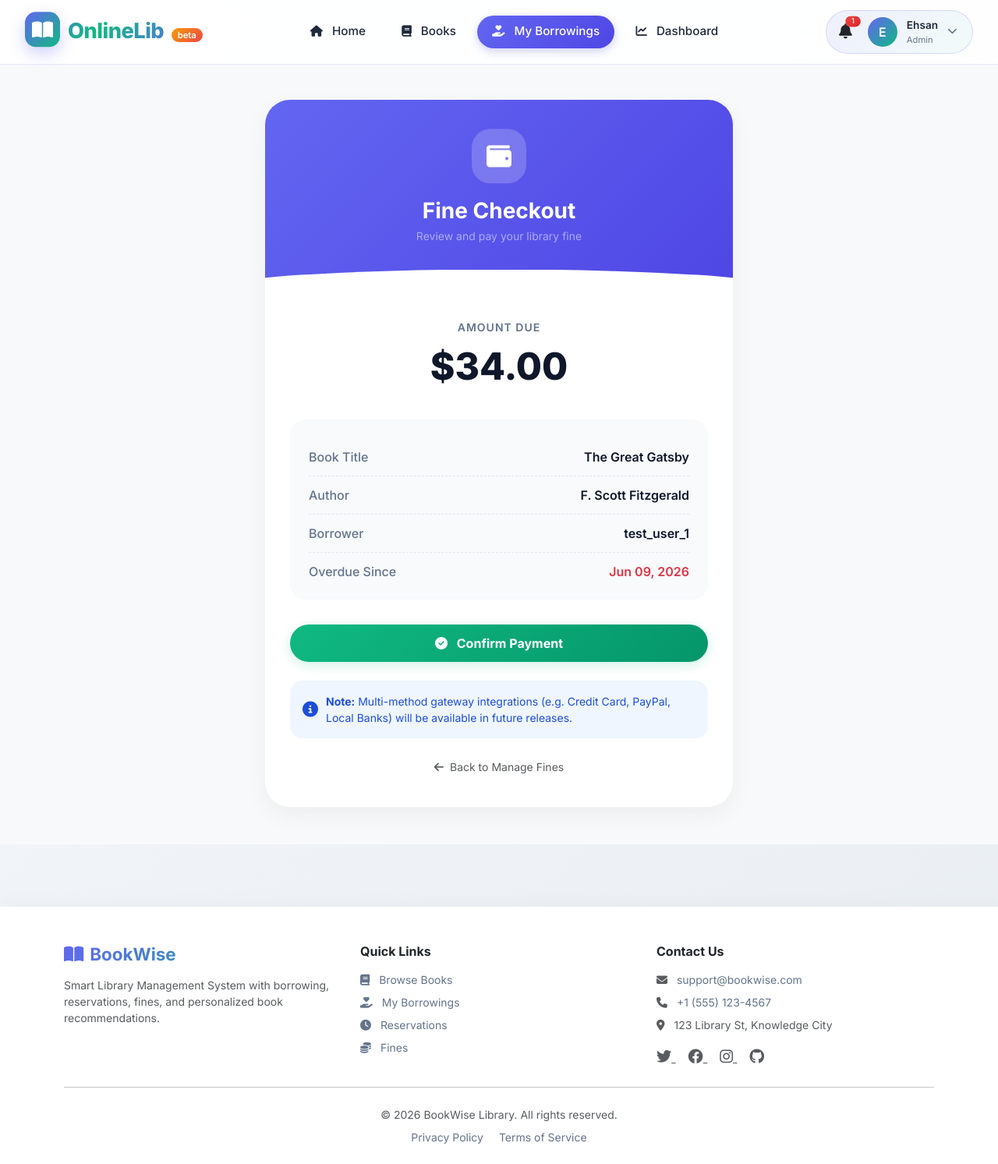
After one commit to Dhamnix/OnlineLibManagment, a Django app: page /borrowing/fines/pay/6/ in a window 1280 px wide. The commit adds this page. Shown: the whole page at 78% size. Run offline with Django 5.2, Linux system fonts and the light colour scheme; a user stored in the database is signed in; data comes from the database, SQL or seed files in the repository; both versions use the stored data as it was after the commit.

Commit message:
adding extra Payment page for Fine payment

```diff
--- /dev/null
+++ b/borrowing/templates/borrowing/fine_payment.html
@@ -0,0 +1,223 @@
+{% extends "base.html" %}
+{% load static %}
+
+{% block title %}Pay Fine | OnlineLib{% endblock %}
+
+{% block extra_css %}
+<style>
+    .payment-container {
+        max-width: 600px;
+        margin: 0 auto;
+    }
+
+    .checkout-card {
+        background: white;
+        border-radius: 32px;
+        border: none;
+        box-shadow: 0 10px 30px rgba(0, 0, 0, 0.05);
+        overflow: hidden;
+    }
+
+    .checkout-header {
+        background: linear-gradient(135deg, var(--primary, #6366f1), #4f46e5);
+        color: white;
+        padding: 2.5rem 2rem;
+        text-align: center;
+        position: relative;
+    }
+
+    .checkout-header::after {
+        content: '';
+        position: absolute;
+        bottom: -1px;
+        left: 0;
+        right: 0;
+        height: 24px;
+        background: white;
+        clip-path: ellipse(60% 100% at 50% 100%);
+    }
+
+    .checkout-icon {
+        width: 70px;
+        height: 70px;
+        background: rgba(255, 255, 255, 0.2);
+        backdrop-filter: blur(10px);
+        border-radius: 24px;
+        display: flex;
+        align-items: center;
+        justify-content: center;
+        font-size: 2rem;
+        margin: 0 auto 1rem;
+        animation: float 3s ease-in-out infinite;
+    }
+
+    @keyframes float {
+        0%, 100% { transform: translateY(0); }
+        50% { transform: translateY(-8px); }
+    }
+
+    .checkout-body {
+        padding: 2.5rem 2rem;
+    }
+
+    .amount-display {
+        text-align: center;
+        margin-bottom: 2rem;
+    }
+
+    .amount-label {
+        font-size: 0.875rem;
+        text-transform: uppercase;
+        letter-spacing: 1px;
+        color: #64748b;
+        font-weight: 600;
+    }
+
+    .amount-value {
+        font-size: 3rem;
+        font-weight: 800;
+        color: #0f172a;
+        margin-top: 0.25rem;
+    }
+
+    .detail-list {
+        background: #f8fafc;
+        border-radius: 20px;
+        padding: 1.5rem;
+        margin-bottom: 2rem;
+    }
+
+    .detail-item {
+        display: flex;
+        justify-content: space-between;
+        padding: 0.75rem 0;
+        border-bottom: 1px dashed #e2e8f0;
+    }
+
+    .detail-item:last-child {
+        border-bottom: none;
+        padding-bottom: 0;
+    }
+
+    .detail-label {
+        color: #64748b;
+        font-weight: 500;
+    }
+
+    .detail-val {
+        color: #0f172a;
+        font-weight: 600;
+        text-align: right;
+    }
+
+    .btn-pay-confirm {
+        background: linear-gradient(135deg, #10b981, #059669);
+        border: none;
+        border-radius: 40px;
+        padding: 12px 30px;
+        font-weight: 700;
+        color: white;
+        width: 100%;
+        transition: all 0.3s ease;
+        box-shadow: 0 4px 15px rgba(16, 185, 129, 0.2);
+    }
+
+    .btn-pay-confirm:hover {
+        transform: translateY(-2px);
+        box-shadow: 0 8px 25px rgba(16, 185, 129, 0.3);
+    }
+
+    .payment-options-hint {
+        background: #eff6ff;
+        border-radius: 16px;
+        padding: 1rem;
+        font-size: 0.875rem;
+        color: #1d4ed8;
+        display: flex;
+        align-items: center;
+        gap: 10px;
+        margin-top: 1.5rem;
+    }
+</style>
+{% endblock %}
+
+{% block content %}
+<section class="py-5 bg-light min-vh-100 d-flex align-items-center">
+    <div class="container">
+        <div class="payment-container">
+            <div class="checkout-card">
+
+                <!-- Header -->
+                <div class="checkout-header">
+                    <div class="checkout-icon">
+                        <i class="fas fa-wallet"></i>
+                    </div>
+                    <h3 class="fw-bold mb-0">Fine Checkout</h3>
+                    <p class="text-white-50 small mt-1">Review and pay your library fine</p>
+                </div>
+
+                <!-- Body -->
+                <div class="checkout-body">
+
+                    <!-- Amount -->
+                    <div class="amount-display">
+                        <div class="amount-label">Amount Due</div>
+                        <div class="amount-value">${{ fine.amount|floatformat:2 }}</div>
+                    </div>
+
+                    <!-- Details -->
+                    <div class="detail-list">
+                        <div class="detail-item">
+                            <span class="detail-label">Book Title</span>
+                            <span class="detail-val">{{ fine.borrow.book.title }}</span>
+                        </div>
+                        <div class="detail-item">
+                            <span class="detail-label">Author</span>
+                            <span class="detail-val">{{ fine.borrow.book.author }}</span>
+                        </div>
+                        <div class="detail-item">
+                            <span class="detail-label">Borrower</span>
+                            <span class="detail-val">{{ fine.user.username }}</span>
+                        </div>
+                        <div class="detail-item">
+                            <span class="detail-label">Overdue Since</span>
+                            <span class="detail-val text-danger">{{ fine.borrow.due_date|date:"M d, Y" }}</span>
+                        </div>
+                    </div>
+
+                    <!-- Confirmation Form -->
+                    <form method="post">
+                        {% csrf_token %}
+                        <button type="submit" class="btn btn-pay-confirm">
+                            <i class="fas fa-check-circle me-2"></i> Confirm Payment
+                        </button>
+                    </form>
+
+                    <!-- Hint / Future Expansion Placeholder -->
+                    <div class="payment-options-hint">
+                        <i class="fas fa-info-circle fs-5"></i>
+                        <div>
+                            <strong>Note:</strong> Multi-method gateway integrations (e.g. Credit Card, PayPal, Local Banks) will be available in future releases.
+                        </div>
+                    </div>
+
+                    <!-- Back Link -->
+                    <div class="text-center mt-4">
+                        {% if request.user.role == 'ADMIN' or request.user.is_superuser %}
+                            <a href="{% url 'borrowing:admin_fine_list' %}" class="text-muted text-decoration-none small">
+                                <i class="fas fa-arrow-left me-1"></i> Back to Manage Fines
+                            </a>
+                        {% else %}
+                            <a href="{% url 'borrowing:fine_list' %}" class="text-muted text-decoration-none small">
+                                <i class="fas fa-arrow-left me-1"></i> Back to Fines
+                            </a>
+                        {% endif %}
+                    </div>
+
+                </div>
+
+            </div>
+        </div>
+    </div>
+</section>
+{% endblock %}
--- a/borrowing/views.py
+++ b/borrowing/views.py
@@ -578,9 +578,8 @@ class FineListView(LoginRequiredMixin, ListView):
 
 
 class PayFineView(LoginRequiredMixin, View):
-    def post(self, request, pk):
+    def get(self, request, pk):
         user = request.user
-
         if user.is_superuser or getattr(user, "role", None) == "ADMIN":
             fine = get_object_or_404(Fine, pk=pk)
         else:
@@ -590,10 +589,27 @@ class PayFineView(LoginRequiredMixin, View):
             messages.warning(request, "This fine has already been paid.")
             return redirect("borrowing:fine_list")
 
+        return render(request, "borrowing/fine_payment.html", {"fine": fine})
+
+    def post(self, request, pk):
+        user = request.user
+        if user.is_superuser or getattr(user, "role", None) == "ADMIN":
+            fine = get_object_or_404(Fine, pk=pk)
+        else:
+            fine = get_object_or_404(Fine, pk=pk, user=user)
+
+        if fine.is_paid:
+            messages.warning(request, "This fine has already been paid.")
+            if user.is_superuser or getattr(user, "role", None) == "ADMIN":
+                return redirect("borrowing:admin_fine_list")
+            return redirect("borrowing:fine_list")
+
         fine.is_paid = True
         fine.save()
 
         messages.success(request, f"Fine of ${fine.amount} for '{fine.borrow.book.title}' has been successfully paid.")
+        if user.is_superuser or getattr(user, "role", None) == "ADMIN":
+            return redirect("borrowing:admin_fine_list")
         return redirect("borrowing:fine_list")
 
 
```
Also changed, not shown: borrowing/templates/borrowing/admin_fine_list.html (+3 -6 lines), borrowing/templates/borrowing/fine_list.html (+3 -7 lines), db.sqlite3.
